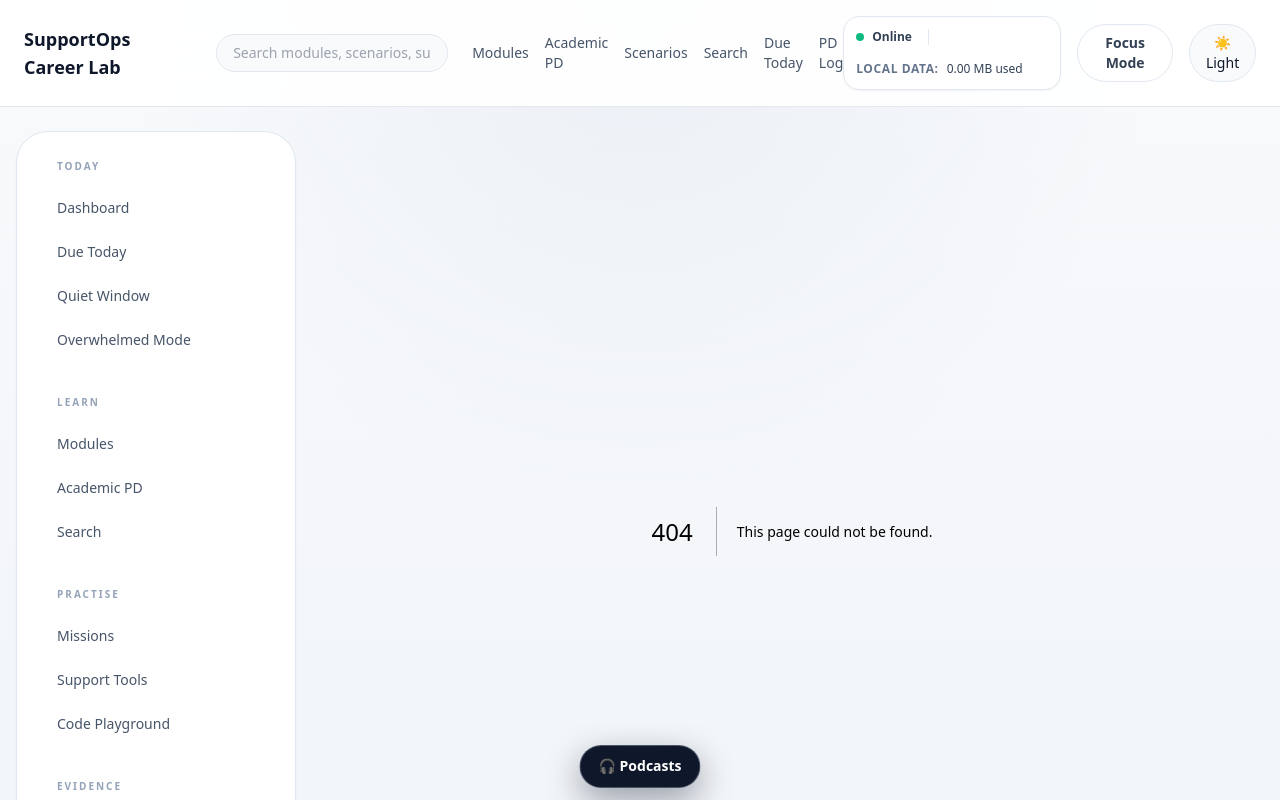
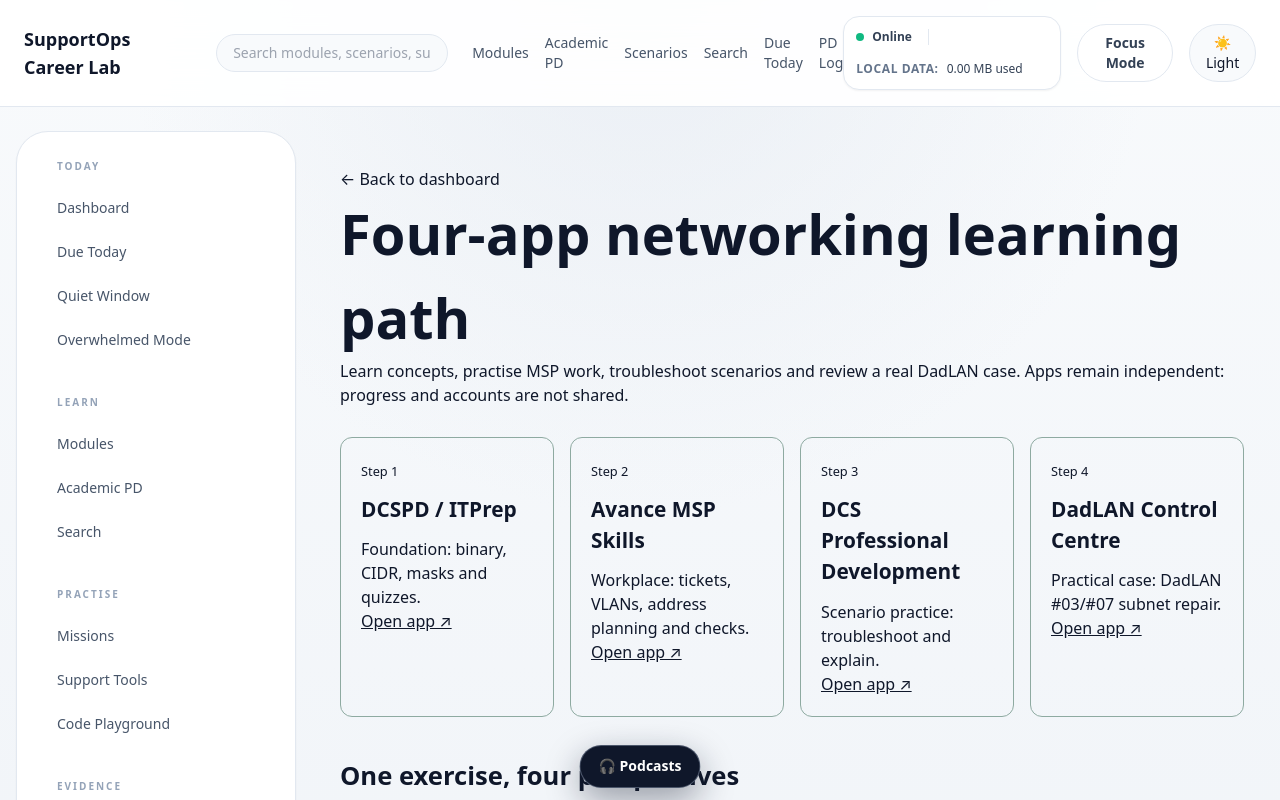
Before and after one commit to Parris-Tech-Services/DCSProfessionalDevelopment, a Next.js app: page /learning-path in a window 1280 px wide. Before the commit this address had no page. Shown: the top 800 px of the page. Built offline with nearby package versions, Linux system fonts and the light colour scheme.

Commit message:
feat(learning): connect four IT learning apps with networking case study

```diff
--- /dev/null
+++ b/app/learning-path/page.tsx
@@ -0,0 +1,13 @@
+import Link from 'next/link';
+
+const sites = [["DCSPD / ITPrep","https://dcspd.vercel.app/","Foundation: binary, CIDR, masks and quizzes."],["Avance MSP Skills","https://avance-professional-development.vercel.app/msp-skills","Workplace: tickets, VLANs, address planning and checks."],["DCS Professional Development","https://dcs-professional-development.vercel.app/","Scenario practice: troubleshoot and explain."],["DadLAN Control Centre","https://parris-tech-services.github.io/DadlanControlCentre/learning.html","Practical case: DadLAN #03/#07 subnet repair."]];
+
+export default function ConnectedLearningPage() {
+ return <main style={{maxWidth:1050,margin:'0 auto',padding:'36px 20px 75px'}}>
+ <p><Link href="/">← Back to dashboard</Link></p>
+ <h1 style={{fontSize:'clamp(2rem,5vw,3.5rem)',fontWeight:750}}>Four-app networking learning path</h1>
+ <p>Learn concepts, practise MSP work, troubleshoot scenarios and review a real DadLAN case. Apps remain independent: progress and accounts are not shared.</p>
+ <div style={{display:'grid',gridTemplateColumns:'repeat(auto-fit,minmax(210px,1fr))',gap:16,marginTop:30}}>{sites.map(([name,url,desc],i)=><article key={name} style={{padding:20,border:'1px solid #8eaaa1',borderRadius:12}}><small>Step {i+1}</small><h2 style={{fontSize:'1.3rem',fontWeight:700,margin:'12px 0'}}>{name}</h2><p>{desc}</p><a href={url} target="_blank" rel="noopener noreferrer" style={{textDecoration:'underline'}}>Open app ↗</a></article>)}</div>
+ <section style={{marginTop:40}}><h2 style={{fontSize:'1.6rem',fontWeight:700}}>One exercise, four perspectives</h2><p>DadLAN client network <code>10.176.176.0/24</code> and server <code>10.245.173.58</code>: can they talk directly without routing?</p><p><strong>Answer:</strong> No. Their /24 network addresses differ. Study the mask in DCSPD, write an MSP ticket in Avance, practise diagnosis in DCS, then inspect the DadLAN incident. Actual reachability also depends on routes, gateways, firewall rules and running services.</p><p><a href="https://parris-tech-services.github.io/DadlanControlCentre/learning.html" target="_blank" rel="noopener noreferrer" style={{textDecoration:'underline'}}>Open interactive DadLAN lab →</a></p></section>
+ </main>;
+}
```
